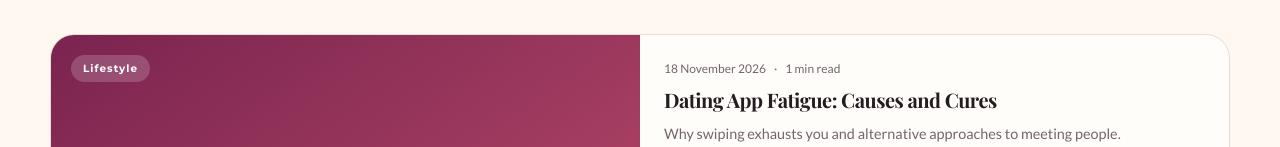
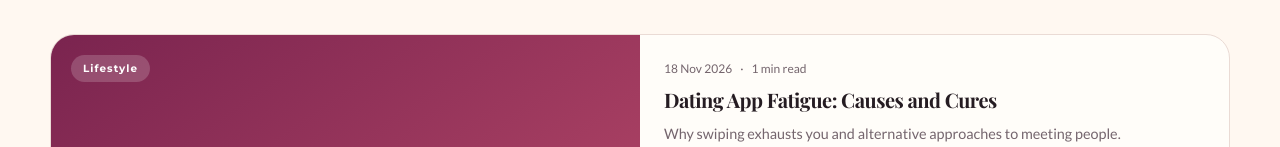
Before and after one commit to vely-technology/vely-website, a Next.js app: page /blog in a window 1280 px wide. Shown: the part 805-952 px from the top of the page. Built offline with nearby package versions, Linux system fonts and the light colour scheme; no server answers.

Commit message:
Keep blog browser free of server-only imports

```diff
--- a/components/blog-browser.tsx
+++ b/components/blog-browser.tsx
@@ -3,7 +3,25 @@
 import { useMemo, useState } from "react";
 import Link from "next/link";
 import { Icon } from "@/components/icons";
-import { formatDate, type PostCategory, type PostMeta } from "@/lib/blog";
+
+type PostCategory = "Couples" | "Singles" | "Safety" | "City Guides" | "Tips";
+type PostMeta = {
+  slug: string;
+  title: string;
+  description: string;
+  publishedAt: string;
+  category: PostCategory;
+  tags: string[];
+  readingTime: number;
+};
+
+function formatDate(iso: string): string {
+  return new Date(iso).toLocaleDateString("en-IN", {
+    year: "numeric",
+    month: "short",
+    day: "numeric",
+  });
+}
 
 const categories: Array<"All" | PostCategory> = ["All", "Couples", "Singles", "Safety", "City Guides", "Tips"];
 
```
